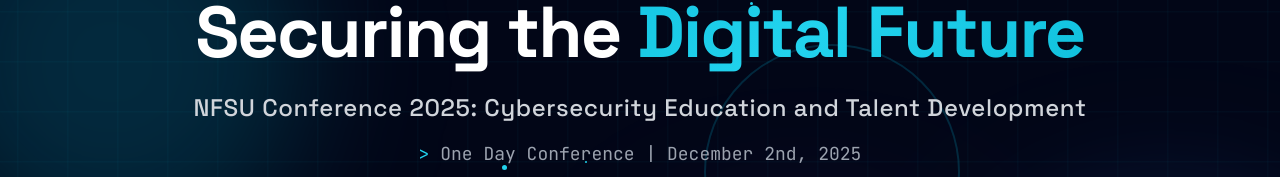
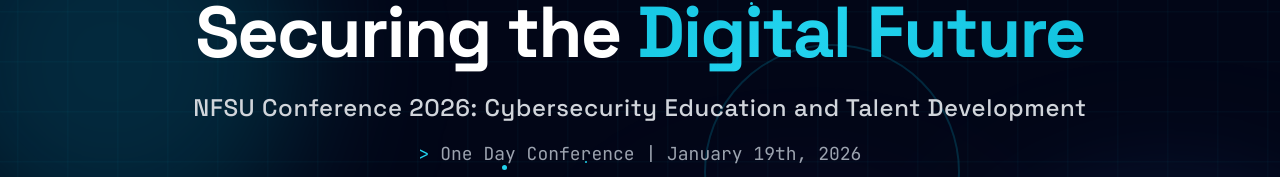
Before and after one commit to thetamannakhurana/cyber-conference, a Next.js app: page / in a window 1280 px wide. Shown: the part 156-333 px from the top of the page. Built offline with nearby package versions, Linux system fonts and the light colour scheme.

Commit message:
added managed by...

```diff
--- a/src/components/About.js
+++ b/src/components/About.js
@@ -170,7 +170,7 @@
           <div>
             <h4 className="text-lg font-bold text-cyan-400 mb-2">Event Timing</h4>
             <p className="text-gray-300 text-sm leading-relaxed">
-              December 2nd, 2025<br />
+              January 19th, 2026<br />
               9:00 AM - 6:00 PM<br />
               Registration starts at 8:30 AM
             </p>
--- a/src/components/Hero.js
+++ b/src/components/Hero.js
@@ -22,12 +22,12 @@
 
           {/* Subtitle */}
           <p className="text-base sm:text-lg md:text-xl lg:text-2xl text-gray-300 mb-3 md:mb-4 font-medium tracking-wide px-4">
-            NFSU Conference 2025: Cybersecurity Education and Talent Development
+            NFSU Conference 2026: Cybersecurity Education and Talent Development
           </p>
 
           {/* Date */}
           <p className="text-sm sm:text-base md:text-lg text-gray-400 mb-6 md:mb-8 font-mono px-4">
-            <span className="text-cyan-400">{">"}</span> One Day Conference | December 2nd, 2025
+            <span className="text-cyan-400">{">"}</span> One Day Conference | January 19th, 2026
           </p>
 
           {/* Info Cards - Clickable */}
```
